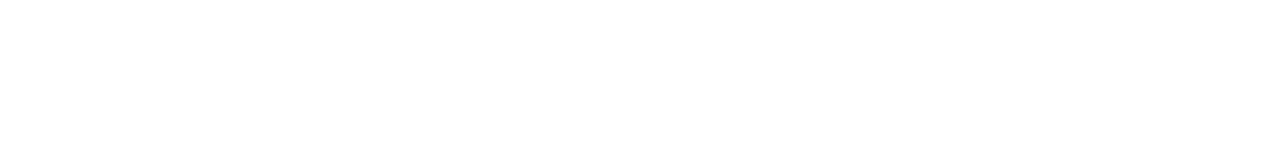
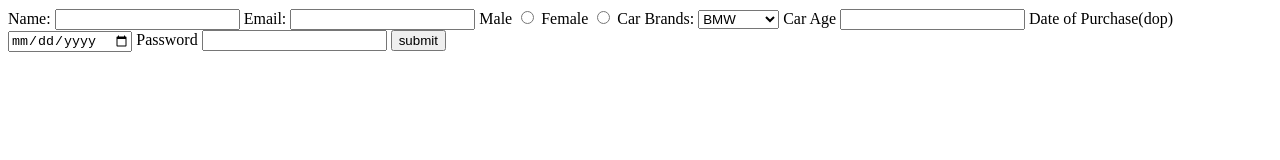
Before and after one commit to acciojob/car-insurance-form-rohitkushrbj7, a website: page main.html in a window 1280 px wide. Drawn offline with Linux system fonts and the light colour scheme.

Commit message:
created a submission

```diff
--- a/main.html
+++ b/main.html
@@ -8,6 +8,36 @@
 
 <body>
 	<!-- the entire body must be written by student -->
+	<form method="post">
+		<label for="name">Name:</label>
+		<input type="text" id="name" required>
+		<label for="email">Email:</label>
+		<input type="email" id="email" required>
+		<label for="gender_m">Male</label>
+		<input type="radio" id="gender_m" name="gender" required>
+		<label for="gender_f">Female</label>
+		<input type="radio" id="gender_f" name="gender" required>
+
+		<label for="cars">Car Brands:</label>
+		<select id = "cars">
+			<option value="BMW">BMW</option>
+			<option value="Audi">Audi</option>
+			<option value="Mercedez">Mercedez</option>
+		</select>
+
+		<label for="carage">Car Age</label>
+		<input type="number" id="carage" required>
+
+		<label for="dop">Date of Purchase(dop)</label>
+		<input type="date" id="dop" required>
+
+		<label for="password">Password</label>
+		<input type="password" id="password" required>
+
+		<button type="submit">submit</button>
+
+
+	</form>
     <script type="text/javascript" src="./script.js">
 </script>
 
```
